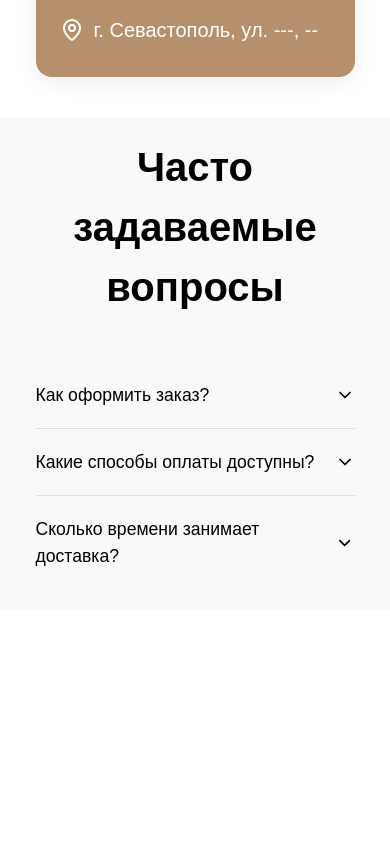
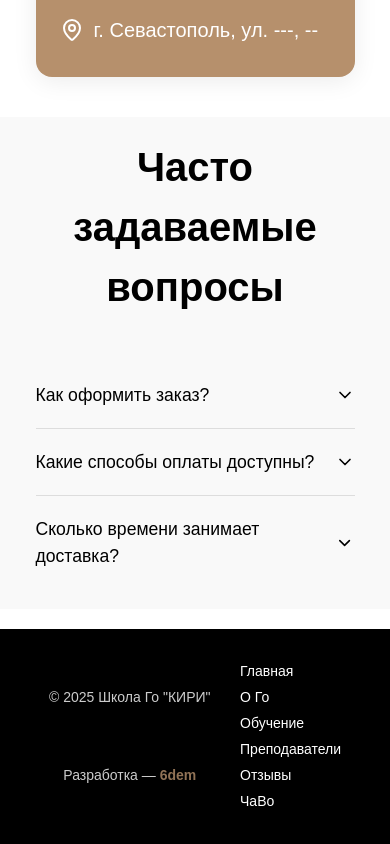
Before and after one commit to 6dem/kiri, a Next.js app in the folder src/apps/web/: page / in a window 390 px wide. Shown: the part 5644-6488 px from the top of the page. Before the commit the page ends 6273 px from the top, so only its background shows below. Built offline with nearby package versions, Linux system fonts and the light colour scheme.

Commit message:
feat: initial implemetation of Footer

```diff
--- /dev/null
+++ b/src/apps/web/app/(home)/components/Footer/Footer.module.scss
@@ -0,0 +1,61 @@
+@import "../../../styles/variables.scss";
+
+.footer {
+    background-color: $black-color;
+    color: $white-color;
+    padding: 32px 0;
+    font-size: 14px;
+}
+
+.content {
+    display: flex;
+    align-items: stretch;
+    justify-content: space-evenly;
+    text-align: center;
+    width: 100%;
+    gap: 16px;
+}
+
+.nav {
+    display: flex;
+    flex-direction: column;
+    align-items: start;
+    gap: 5px;
+
+    a {
+        color: $white-color;
+        text-decoration: none;
+        transition: opacity 0.2s ease;
+        font-weight: 500;
+
+        &:hover {
+            opacity: 0.7;
+        }
+    }
+}
+
+.copy {
+    opacity: 0.8;
+    width: fit-content;
+    display: flex;
+    flex-direction: column;
+    align-items: center;
+    justify-content: space-around;
+    gap: 4px;
+}
+
+.author {
+    color: $accent-color;
+    text-decoration: none;
+    font-weight: 600;
+    transition: opacity 0.2s ease;
+
+    &:hover {
+        opacity: 0.8;
+    }
+}
+
+@media (max-width: 768px) {
+    .nav {
+    }
+}
--- /dev/null
+++ b/src/apps/web/app/(home)/components/Footer/Footer.tsx
@@ -0,0 +1,39 @@
+import styles from "./Footer.module.scss"
+
+export function Footer() {
+  const startYear = 2025;
+  const currentYear = new Date().getFullYear();
+  const years = startYear === currentYear ? `${currentYear}` : `${startYear}–${currentYear}`;
+
+  return (
+    <footer className={styles.footer}>
+      <div className="container">
+        <div className={styles.content}>
+          <div className={styles.copy}>
+            <p>© {years} Школа Го &quot;КИРИ&quot;</p>
+            <p>
+              Разработка —{" "}
+              <a
+                href="https://6dem.ru"
+                target="_blank"
+                rel="noopener noreferrer"
+                className={styles.author}
+              >
+                6dem
+              </a>
+            </p>
+          </div>
+          <nav className={styles.nav}>
+            <a href="#hero">Главная</a>
+            <a href="#about">О Го</a>
+            <a href="#education">Обучение</a>
+            <a href="#teachers">Преподаватели</a>
+            <a href="#reviews">Отзывы</a>
+            <a href="#faq">ЧаВо</a>
+          </nav>
+
+        </div>
+      </div>
+    </footer>
+  );
+}
--- /dev/null
+++ b/src/apps/web/app/(home)/components/Footer/index.tsx
@@ -0,0 +1 @@
+export { Footer } from "./Footer"
--- a/src/apps/web/app/(home)/components/Header/Header.tsx
+++ b/src/apps/web/app/(home)/components/Header/Header.tsx
@@ -15,7 +15,7 @@ export function Header() {
     { id: "teachers", label: "Преподаватели" },
     { id: "reviews", label: "Отзывы" },
     { id: "contacts", label: "Контакты" },
-    { id: "faq", label: "FAQ" },
+    { id: "faq", label: "ЧаВо" },
   ];
 
   const handleMenuItemClick = (id: string) => {
--- a/src/apps/web/app/(home)/page.tsx
+++ b/src/apps/web/app/(home)/page.tsx
@@ -2,6 +2,7 @@ import { AboutGo } from "@components/AboutGo"
 import { Contacts } from "@components/Contacts"
 import { EducationOffer } from "@components/EducationOffer"
 import { FAQ } from "@components/FAQ"
+import { Footer } from "@components/Footer"
 import { Header } from "@components/Header/Header"
 import { Hero } from "@components/Hero"
 import { InversionOverlay } from "@components/InversionOverlay"
@@ -22,6 +23,7 @@ export default function HomePage() {
         <Contacts />
         <FAQ />
       </main>
+      <Footer />
     </>
   );
 }
```
